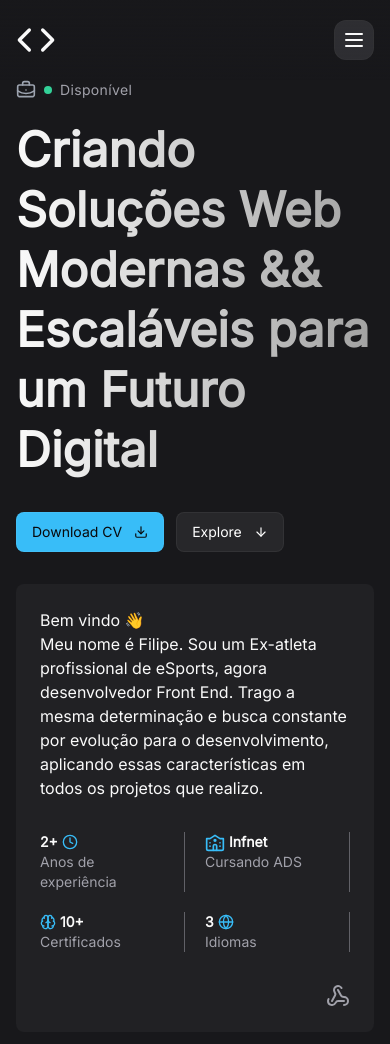
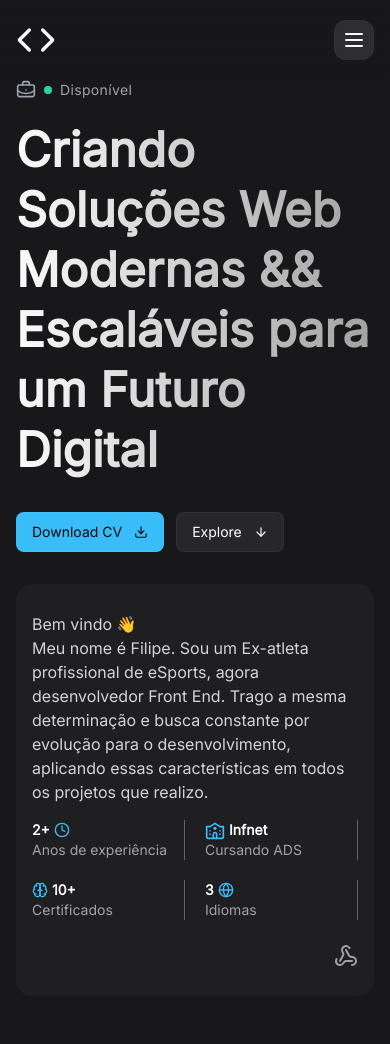
Before and after one commit to filipezzo/avanzzo, a React (Vite) app: page / in a window 390 px wide. Shown: the top 1044 px of the page. Built offline with nearby package versions, Linux system fonts and the light colour scheme.

Commit message:
feat: Hero section and refactor done

```diff
--- a/src/components/about.tsx
+++ b/src/components/about.tsx
@@ -5,16 +5,16 @@ import { AboutItem } from "./inner/about-item";
 export function About() {
   return (
     <section id="sobre" className="my-8 px-4">
-      <div className="container mx-auto h-fit rounded-lg bg-zinc-800/60 p-6 md:h-56 xl:max-w-6xl">
-        <h3 className="max-w-[80ch]">
+      <div className="container h-fit rounded-2xl bg-zinc-800/50 p-7 md:h-56">
+        <p className="mb-4 max-w-[80ch] text-zinc-300 md:mb-8">
           Bem vindo <span className="">👋</span> <br /> Meu nome é Filipe. Sou
           um Ex-atleta profissional de eSports, agora desenvolvedor Front End.
           Trago a mesma determinação e busca constante por evolução para o
           desenvolvimento, aplicando essas características em todos os projetos
           que realizo.
-        </h3>
+        </p>
         <footer className="flex w-full flex-col md:flex-row md:items-center md:justify-between">
-          <ul className="my-8 grid grid-cols-2 gap-5 md:flex md:flex-row md:items-center">
+          <ul className="grid grid-cols-2 gap-5 md:flex md:flex-row md:items-center">
             {aboutCards.map(({ id, info, label, icon }) => (
               <AboutItem
                 last={id === aboutCards.length}
@@ -26,7 +26,7 @@ export function About() {
             ))}
           </ul>
 
-          <div className="self-end md:self-auto">
+          <div className="mt-6 self-end md:mt-0 md:self-auto">
             <Webhook className="text-zinc-400" />
           </div>
         </footer>
--- a/src/components/hero.tsx
+++ b/src/components/hero.tsx
@@ -4,7 +4,7 @@ import { RightHero } from "./inner/right-hero";
 export function Hero() {
   return (
     <section className="pt-20 lg:pt-12" id="home">
-      <div className="container mx-auto items-center px-4 lg:grid lg:grid-cols-2 lg:gap-10 lg:px-8 xl:max-w-6xl">
+      <div className="container items-center lg:grid lg:grid-cols-2 lg:gap-10">
         <LeftHero />
         <RightHero />
       </div>
--- a/src/components/inner/left-hero.tsx
+++ b/src/components/inner/left-hero.tsx
@@ -27,7 +27,7 @@ export function LeftHero() {
           </a>
         </Button>
         <Button variant="brown">
-          <a href="#about" className="flex items-center gap-3">
+          <a href="#sobre" className="flex items-center gap-3">
             Explore
             <ArrowDown size={14} />
           </a>
--- a/src/index.css
+++ b/src/index.css
@@ -8,6 +8,10 @@ html {
 
 body {
   @apply bg-zinc-900 text-zinc-50;
+}
+
+.container {
+  @apply mx-auto px-4 lg:px-8 xl:max-w-6xl;
 }
 
 .menu-btn {
@@ -44,3 +48,7 @@ body {
 .headline {
   @apply text-5xl font-semibold leading-tight lg:text-[55px] lg:leading-[1.15];
 }
+
+.section {
+  @apply pt-20;
+}
```
